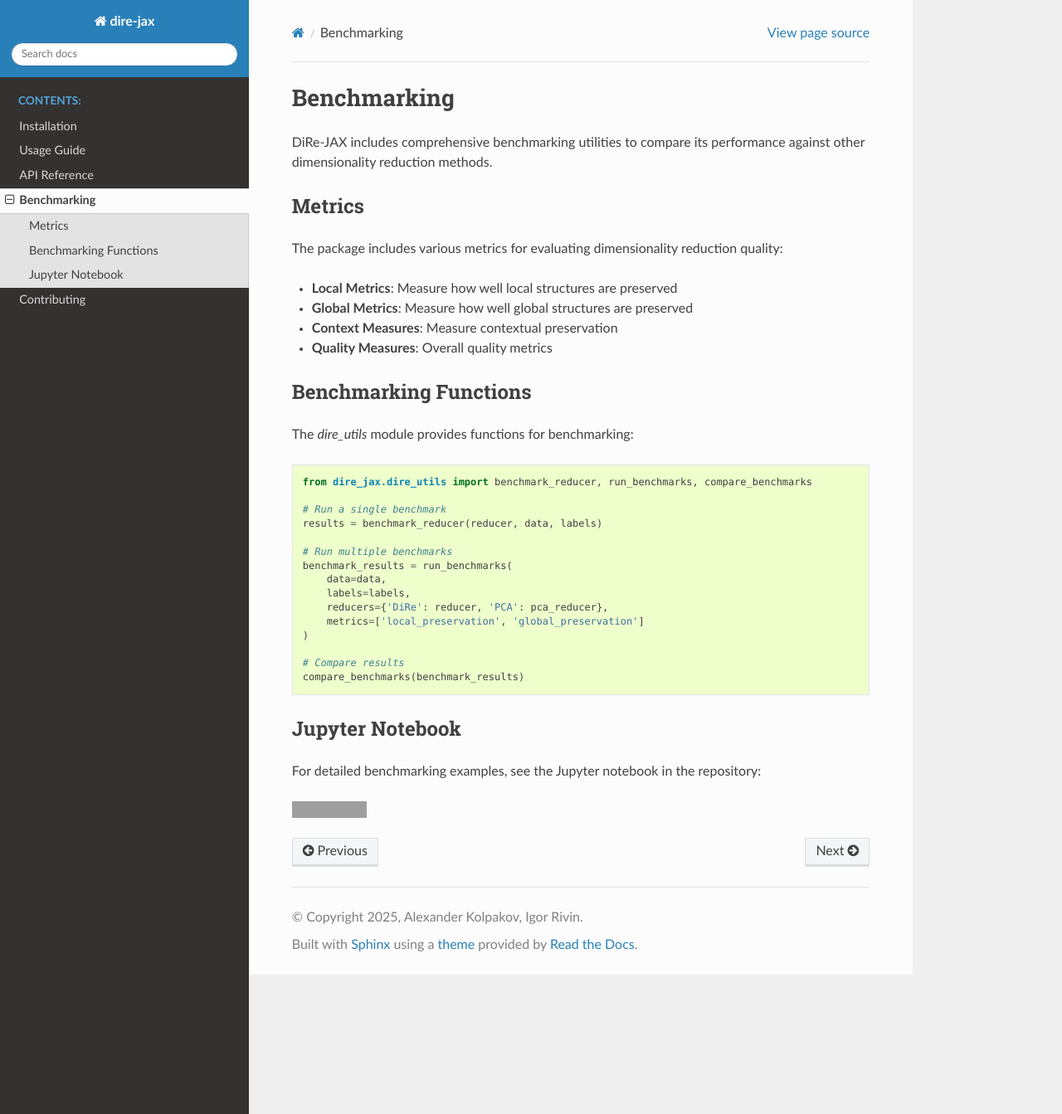
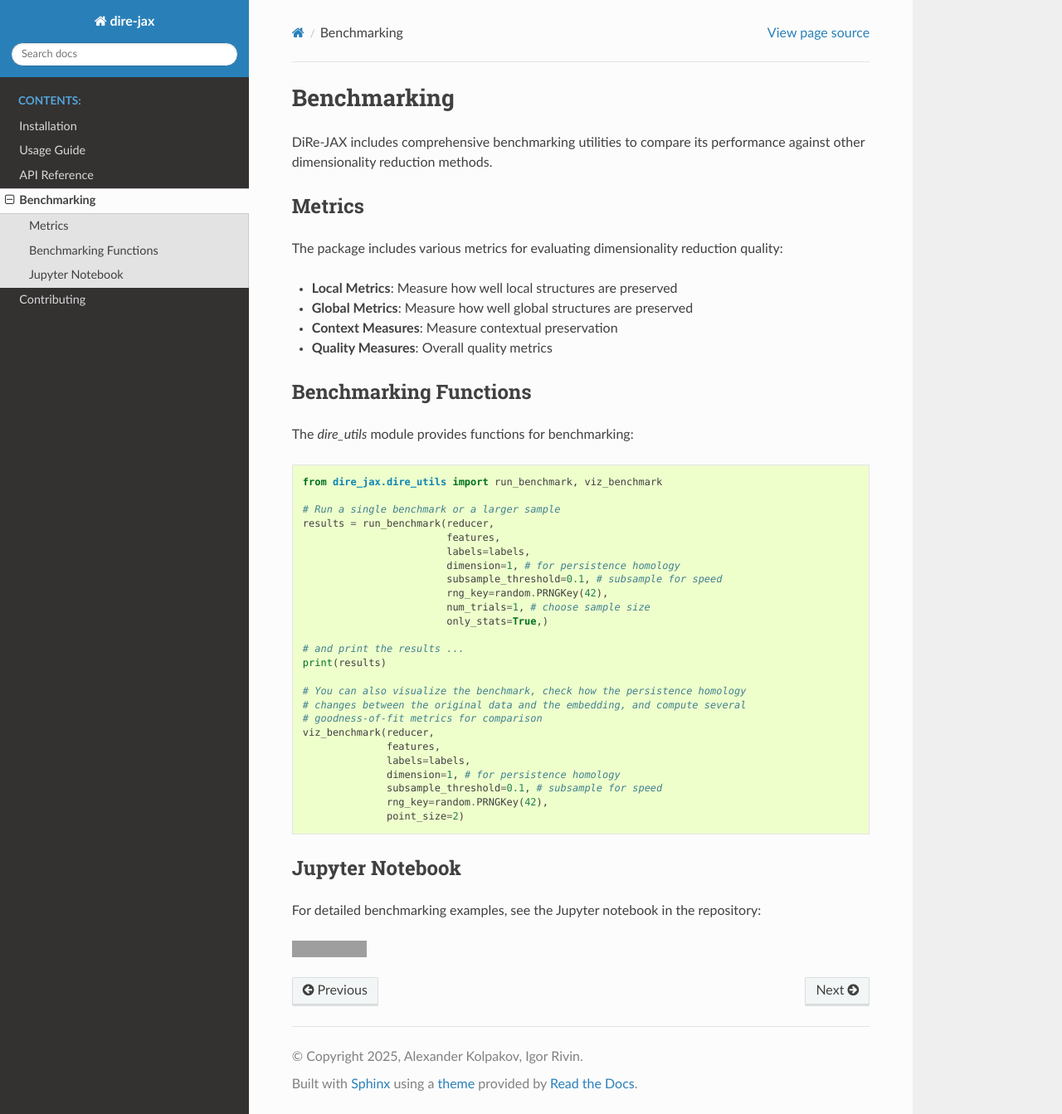
Before and after one commit to x-tabdeveloping/dire-jax, a Sphinx documentation site: the page built from docs/source/benchmarking.rst, in a window 1280 px wide and 1343 px high. Shown: the whole window at 83% size. Built offline with Sphinx 7.4.7 and the Read the Docs theme 3.1.0, drawn with Linux system fonts in a browser that asks for light colours; grey boxes are pictures that could not be loaded.

Commit message:
make new documentation

```diff
--- a/docs/source/benchmarking.rst
+++ b/docs/source/benchmarking.rst
@@ -20,21 +20,31 @@ The `dire_utils` module provides functions for benchmarking:
 
 .. code-block:: python
 
-    from dire_jax.dire_utils import benchmark_reducer, run_benchmarks, compare_benchmarks
+    from dire_jax.dire_utils import run_benchmark, viz_benchmark
 
-    # Run a single benchmark
-    results = benchmark_reducer(reducer, data, labels)
+    # Run a single benchmark or a larger sample
+    results = run_benchmark(reducer,
+			    features,
+                            labels=labels,
+                            dimension=1, # for persistence homology
+                            subsample_threshold=0.1, # subsample for speed
+                            rng_key=random.PRNGKey(42),
+                            num_trials=1, # choose sample size
+                            only_stats=True,)
 
-    # Run multiple benchmarks
-    benchmark_results = run_benchmarks(
-        data=data,
-        labels=labels,
-        reducers={'DiRe': reducer, 'PCA': pca_reducer},
-        metrics=['local_preservation', 'global_preservation']
-    )
+    # and print the results ...
+    print(results)
 
-    # Compare results
-    compare_benchmarks(benchmark_results)
+    # You can also visualize the benchmark, check how the persistence homology
+    # changes between the original data and the embedding, and compute several
+    # goodness-of-fit metrics for comparison
+    viz_benchmark(reducer,
+                  features,
+                  labels=labels,
+                  dimension=1, # for persistence homology
+                  subsample_threshold=0.1, # subsample for speed
+                  rng_key=random.PRNGKey(42),
+                  point_size=2)
 
 Jupyter Notebook
 ----------------
--- a/docs/source/index.rst
+++ b/docs/source/index.rst
@@ -35,8 +35,6 @@ Example Usage
 .. code-block:: python
 
     from dire_jax import DiRe
-    from dire_jax.dire_utils import display_layout
-
     from sklearn.datasets import make_blobs
 
     n_samples  = 100_000
```
Also changed, not shown: README.md (+7 -3 lines), docs/source/usage.rst (+20 -4 lines), 14 other files.
